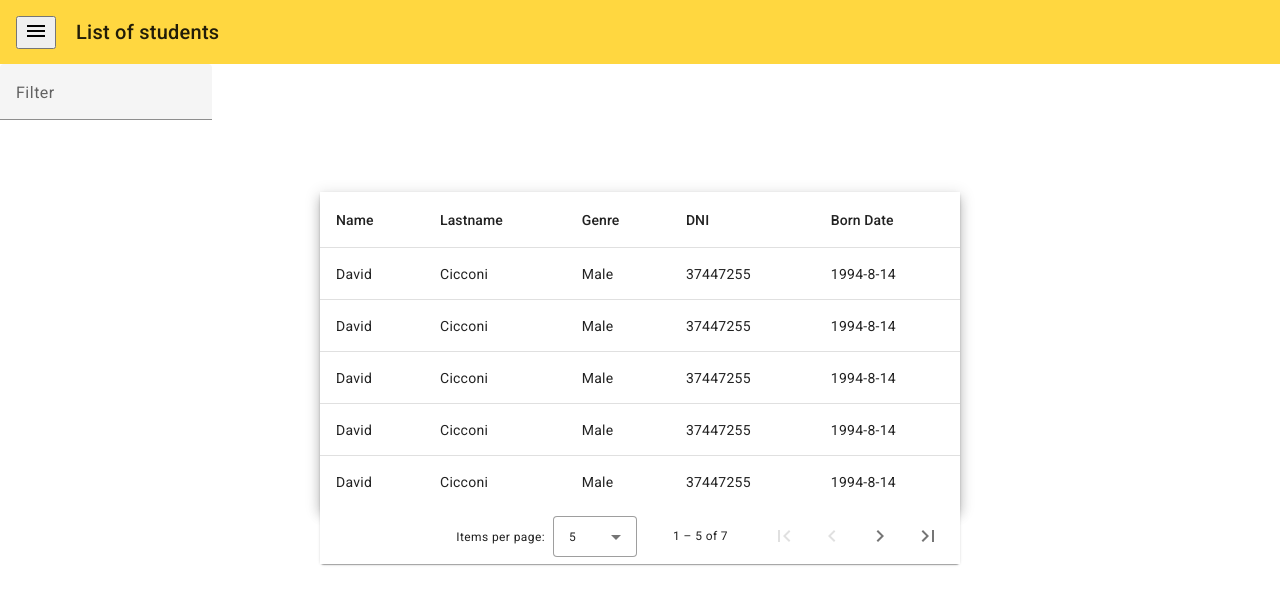
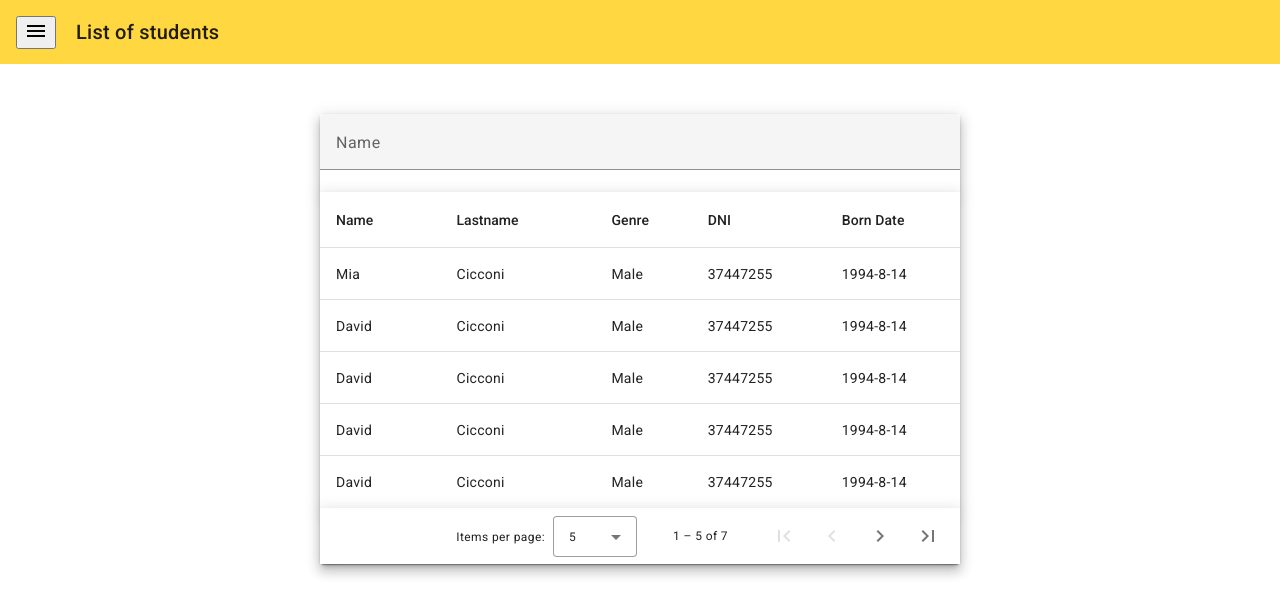
Before and after one commit to davidcicconi94/crud-mean, an Angular app: page / in a window 1280 px wide. Shown: the top 616 px of the page. Built offline with nearby package versions, Linux system fonts and the light colour scheme.

Commit message:
sort and filter ready

```diff
--- a/src/app/components/list-students/list-students.component.html
+++ b/src/app/components/list-students/list-students.component.html
@@ -9,19 +9,19 @@
   <span id="title-app">List of students</span>
 </mat-toolbar>
 
-<mat-form-field>
-  <mat-label>Filter</mat-label>
-  <input matInput (keyup)="applyFilter($event)" placeholder="Ex. Mia" #input />
-</mat-form-field>
 <mat-card class="card">
-  <table mat-table [dataSource]="dataSource" class="mat-elevation-z8">
+  <mat-form-field class="mat-elevation-z8">
+    <mat-label>Name</mat-label>
+    <input matInput (keyup)="applyFilter($event)" #input />
+  </mat-form-field>
+  <table matSort mat-table [dataSource]="dataSource" class="mat-elevation-z8">
     <ng-container matColumnDef="name">
-      <th mat-header-cell *matHeaderCellDef>Name</th>
+      <th mat-header-cell *matHeaderCellDef mat-sort-header>Name</th>
       <td mat-cell *matCellDef="let element">{{ element.name }}</td>
     </ng-container>
 
     <ng-container matColumnDef="lastname">
-      <th mat-header-cell *matHeaderCellDef>Lastname</th>
+      <th mat-header-cell *matHeaderCellDef mat-sort-header>Lastname</th>
       <td mat-cell *matCellDef="let element">{{ element.lastname }}</td>
     </ng-container>
 
@@ -51,6 +51,7 @@
     [pageSizeOptions]="[5, 10, 20]"
     showFirstLastButtons
     aria-label="Select page of periodic elements"
+    class="mat-elevation-z8"
   >
   </mat-paginator>
 </mat-card>
--- a/src/app/components/list-students/list-students.component.ts
+++ b/src/app/components/list-students/list-students.component.ts
@@ -25,7 +25,10 @@ export class ListStudentsComponent {
     this.dataSource.sort = this.sort;
   }
 
-  applyFilter(e: Event) {}
+  applyFilter(e: Event) {
+    const filterValue = (e.target as HTMLInputElement).value;
+    this.dataSource.filter = filterValue.trim().toLowerCase();
+  }
 }
 
 export interface PeriodicElement {
@@ -37,7 +40,7 @@ export interface PeriodicElement {
 
 const studentsList: Student[] = [
   {
-    name: 'David',
+    name: 'Mia',
     lastname: 'Cicconi',
     genre: 'Male',
     dni: 37447255,
--- a/src/app/components/students.module.ts
+++ b/src/app/components/students.module.ts
@@ -11,6 +11,7 @@ import { MatCardModule } from '@angular/material/card';
 import { MatFormFieldModule } from '@angular/material/form-field';
 
 import { MatInputModule } from '@angular/material/input';
+import { MatSortModule } from '@angular/material/sort';
 
 @NgModule({
   declarations: [ListStudentsComponent, AddEditStudentsComponent],
@@ -24,6 +25,7 @@ import { MatInputModule } from '@angular/material/input';
     MatCardModule,
     MatFormFieldModule,
     MatInputModule,
+    MatSortModule,
   ],
   exports: [ListStudentsComponent, AddEditStudentsComponent],
 })
```
